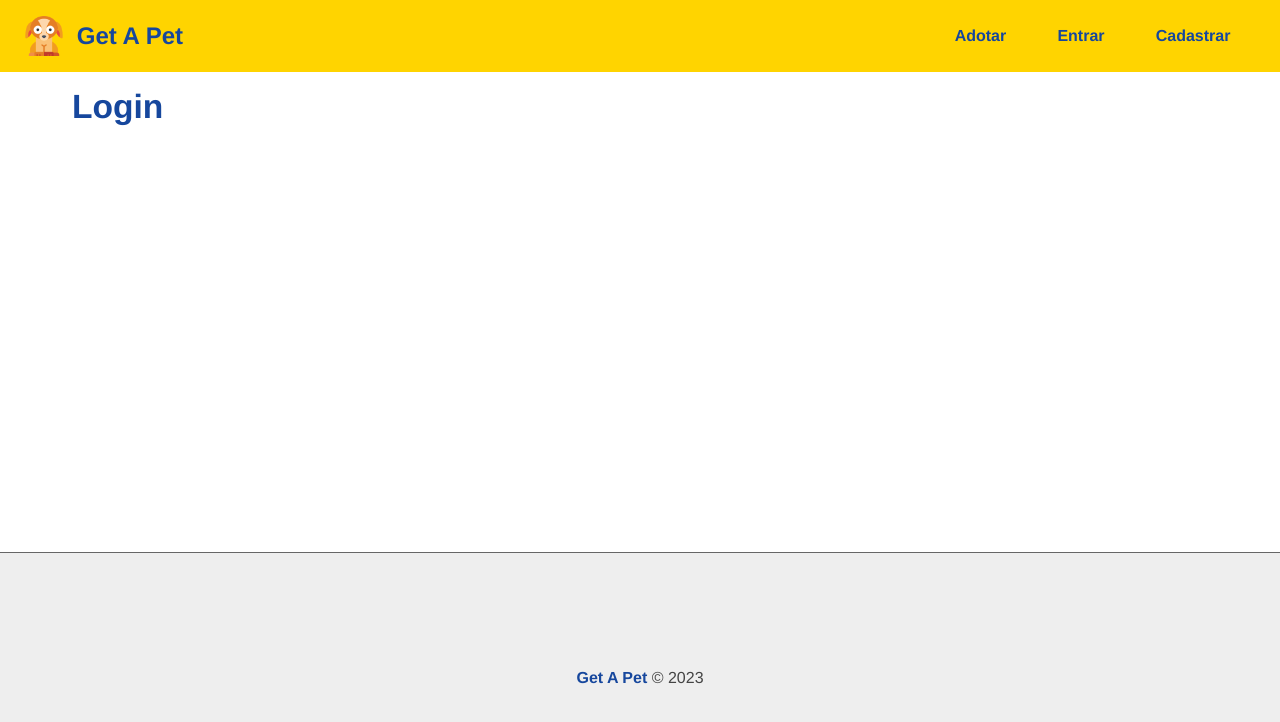
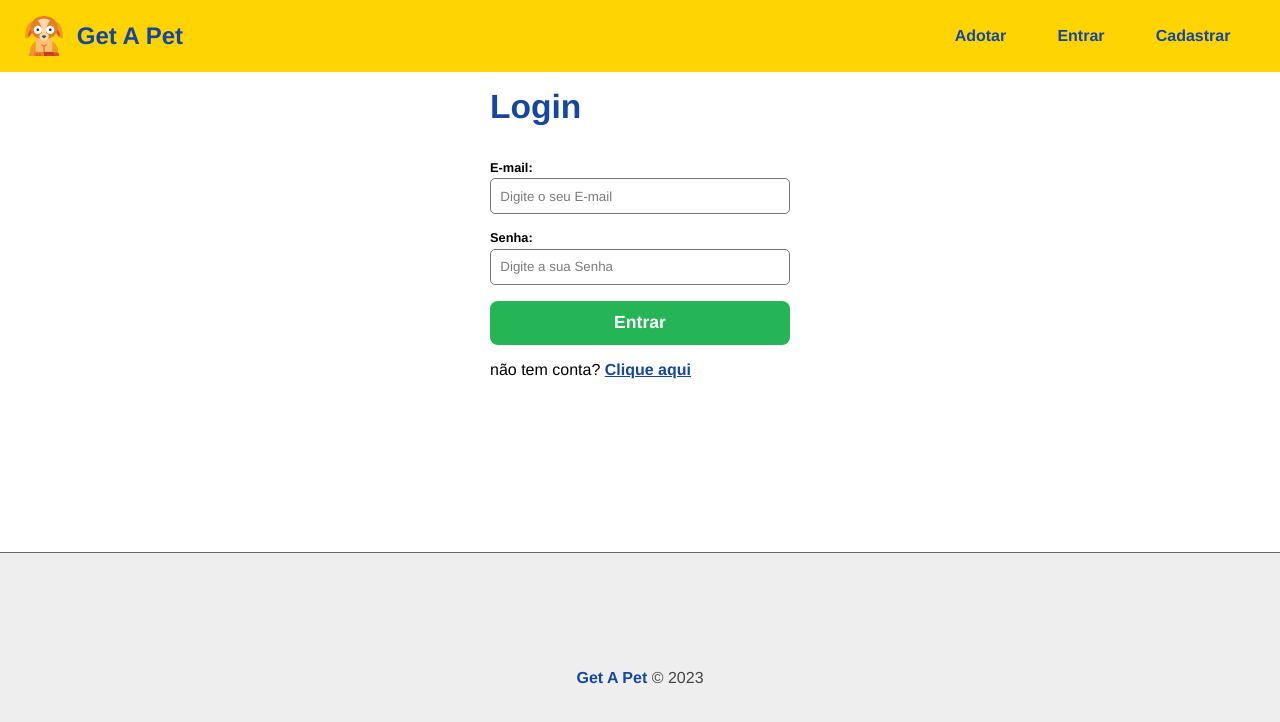
Before and after one commit to Brunonavarrooficial/Get_A_Pet, a React (Create React App) app in the folder frontend/: page /login in a window 1280 px wide. Shown: the top 722 px of the page. Built offline with nearby package versions, Linux system fonts and the light colour scheme.

Commit message:
create login logout auth localstorage token

```diff
--- a/frontend/src/components/layout/Navbar.js
+++ b/frontend/src/components/layout/Navbar.js
@@ -4,7 +4,11 @@
 
 import styles from './Navbar.module.css'
 
+import { useContext } from "react"
+import { Context } from "../../context/UserContext"
+
 export default function Navbar() {
+    const { authenticated, logout } = useContext(Context)
     return (
         <nav className={styles.navbar}>
             <div className={styles.navbar_logo}>
@@ -13,8 +17,12 @@
             </div>
             <ul>
                 <li><Link to='/'>Adotar</Link></li>
-                <li><Link to='/login'>Entrar</Link></li>
-                <li><Link to='/register'>Cadastrar</Link></li>
+                {authenticated ? (<>
+                    <li onClick={logout}>Sair</li></>) : (<>
+                        <li><Link to='/login'>Entrar</Link></li>
+                        <li><Link to='/register'>Cadastrar</Link></li>
+                    </>)}
+
             </ul>
         </nav>
     )
--- a/frontend/src/components/pages/Auth/Login.js
+++ b/frontend/src/components/pages/Auth/Login.js
@@ -1,7 +1,36 @@
+import { useState, useContext } from "react"
+import Input from '../../form/Input'
+
+import styles from '../../form/Form.module.css'
+
+import { Context } from "../../../context/UserContext"
+import { Link } from "react-router-dom"
+
 export default function Login() {
+    const [user, setUser] = useState({})
+    const { login } = useContext(Context)
+
+    function handleChange(e) {
+        setUser({ ...user, [e.target.name]: e.target.value })
+    }
+
+    function handleSubmit(e) {
+        e.preventDefault()
+        login(user)
+
+    }
+
     return (
-        <section>
+        <section className={styles.form_container}>
             <h1>Login</h1>
+            <form onSubmit={handleSubmit}>
+                <Input text={'E-mail'} type={'email'} name={'email'} placeholder={'Digite o seu E-mail'} handleOnChange={handleChange} />
+                <Input text={'Senha'} type={'password'} name={'password'} placeholder={'Digite a sua Senha'} handleOnChange={handleChange} />
+                <input type="submit" value={'Entrar'} />
+            </form>
+            <p>
+                não tem conta? <Link to={'/register'}>Clique aqui</Link>
+            </p>
         </section>
     )
 }
--- a/frontend/src/components/pages/Auth/Register.js
+++ b/frontend/src/components/pages/Auth/Register.js
@@ -1,7 +1,7 @@
 import { Link } from "react-router-dom"
 import { useContext, useState } from "react"
 
-import Input from "../../form/input"
+import Input from "../../form/Input"
 import styles from '../../form/Form.module.css'
 
 import { Context } from "../../../context/UserContext"
--- a/frontend/src/context/UserContext.js
+++ b/frontend/src/context/UserContext.js
@@ -5,9 +5,9 @@
 const Context = createContext()
 
 function UserProvider({ children }) {
-    const { authenticated, register } = useAuth()
+    const { authenticated, register, logout, login } = useAuth()
 
-    return <Context.Provider value={{ authenticated, register }}>{children}</Context.Provider>
+    return <Context.Provider value={{ authenticated, register, logout, login }}>{children}</Context.Provider>
 
 }
 
--- a/frontend/src/hooks/useAuth.js
+++ b/frontend/src/hooks/useAuth.js
@@ -38,6 +38,25 @@
         setFlashMessage(msgText, msgType)
     }
 
+    async function login(user) {
+        let msgText = 'Login realizado com sucesso!'
+        let msgType = 'success'
+
+        try {
+
+            const data = await api.post('/users/login', user)
+                .then((response) => { return response.data })
+
+            await authUser(data)
+
+        } catch (error) {
+            msgText = error.response.data.message
+            msgType = 'error'
+        }
+
+        setFlashMessage(msgText, msgType)
+    }
+
     async function authUser(data) {
 
         setAuthenticated(true)
@@ -47,5 +66,17 @@
         navigate('/')
     }
 
-    return { authenticated, register }
+    function logout() {
+        const msgText = 'Logout realizado com sucesso!'
+        const msgType = 'success'
+
+        setAuthenticated(false)
+        localStorage.removeItem('token')
+        api.defaults.headers.Authorization = undefined
+        navigate('/')
+
+        setFlashMessage(msgText, msgType)
+    }
+
+    return { authenticated, register, logout, login }
 }
```
